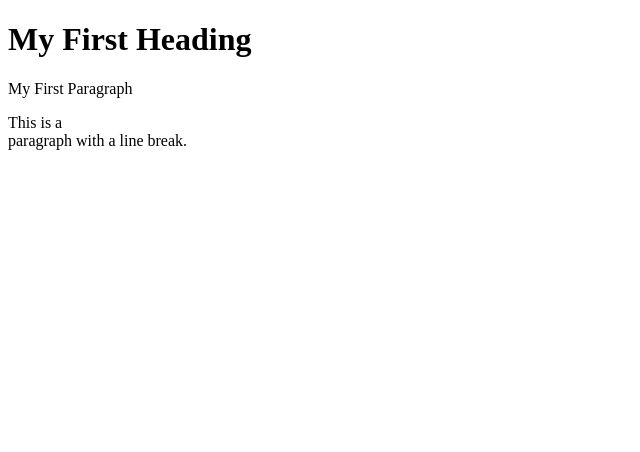
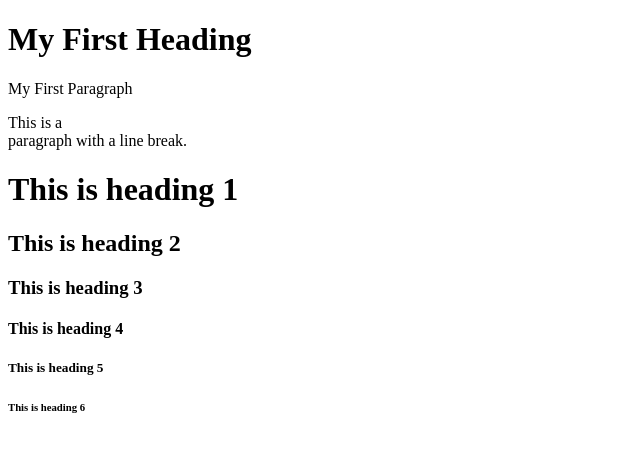
Before and after one commit to HiteshSimform/htmlcss, a plain HTML site: page index.html in a window 1280 px wide. Shown: the whole page, without its empty margins (0-640 px from the left). Drawn offline with Linux system fonts and the light colour scheme.

Commit message:
heading task perform h1 tag

```diff
--- a/index.html
+++ b/index.html
@@ -9,5 +9,14 @@
 
         <!-- Emptyelement -->
         <p>This is a <br> paragraph with a line break.</p>
+
+
+        <!-- Heading Tags -->
+        <h1>This is heading 1</h1>
+        <h2>This is heading 2</h2>
+        <h3>This is heading 3</h3>
+        <h4>This is heading 4</h4>
+        <h5>This is heading 5</h5>
+        <h6>This is heading 6</h6>
     </body>
 </html>
```
